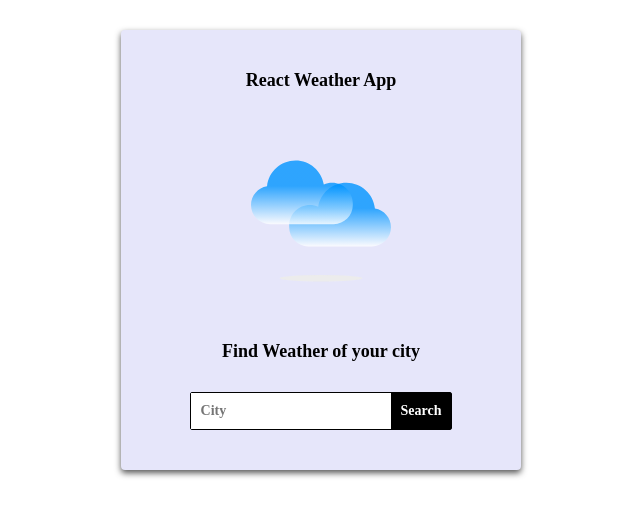
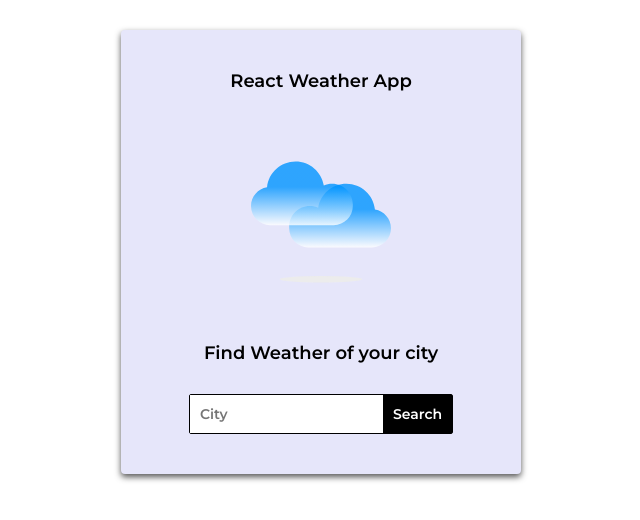
Before and after one commit to renukatakale/weather-app-react, a React (Create React App) app: page / in a window 1280 px wide. Shown: the top 520 px of the page, without its empty margins (319-959 px from the left). Built offline with nearby package versions, Linux system fonts and the light colour scheme.

Commit message:
First Commit

```diff
--- a/public/index.html
+++ b/public/index.html
@@ -8,6 +8,8 @@
   <meta name="theme-color" content="#000000" />
   <meta name="description" content="Web site created using create-react-app" />
   <link rel="apple-touch-icon" href="%PUBLIC_URL%/logo192.png" />
+  <link href="https://fonts.googleapis.com/css2?family=Montserrat:wght@400;500;600&display=swap" rel="stylesheet">
+
   <!--
       manifest.json provides metadata used when your web app is installed on a
       user's mobile device or desktop. See https://developers.google.com/web/fundamentals/web-app-manifest/
--- a/src/App.js
+++ b/src/App.js
@@ -21,35 +21,6 @@
   "11n": "./Icons/storm.svg",
 };
 
-const Container = styled.div`
-  display: flex;
-  flex-direction: column;
-  align-items: center;
-  width: 380px;
-  padding: 20px 10px;
-  margin: auto;
-  border-radius: 4px;
-  box-shadow: 0 3px 6px 0 #555;
-  background:lavender;
-  font-family: Montserrat;
-  margin-top:30px;
-
-`;
-
-const AppLabel = styled.span`
-  color: black;
-  margin: 20px auto;
-  font-size: 18px;
-  font-weight: bold;
-`;
-const CloseButton = styled.span`
-  padding: 2px 3px;
-  background-color: black;
-  border-radius: 50%;
-  color: white;
-  position: absolute;
-`;
-
 function App() {
   const [city, updateCity] = useState();
   const [weather, updateWeather] = useState();
@@ -57,8 +28,6 @@
     e.preventDefault();
     const response = await Axios.get(
       `https://api.openweathermap.org/data/2.5/weather?q=${city}&appid=17731b7a23b8ba7df8b9080f4bc1968b`,
-
-
 
     );
     updateWeather(response.data);
@@ -75,4 +44,28 @@
   );
 }
 
+
+const Container = styled.div`
+  display: flex;
+  flex-direction: column;
+  align-items: center;
+  width: 380px;
+  padding: 20px 10px;
+  margin: auto;
+  border-radius: 4px;
+  box-shadow: 0 3px 6px 0 #555;
+  background:lavender;
+  font-family: Montserrat;
+  margin-top:30px;
+
+`;
+
+
+const AppLabel = styled.span`
+  color: black;
+  margin: 20px auto;
+  font-size: 18px;
+  font-weight: bold;
+`;
+
 export default App;
```
